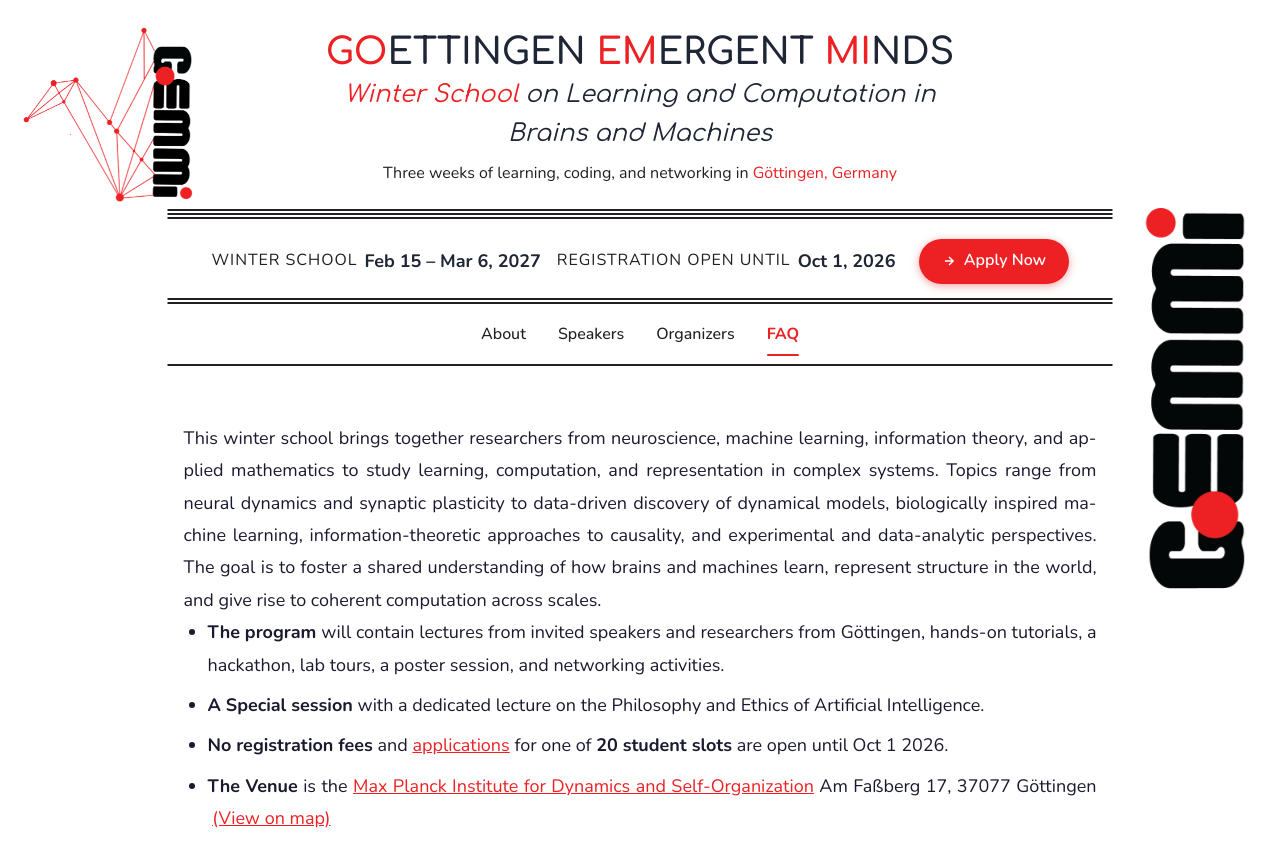
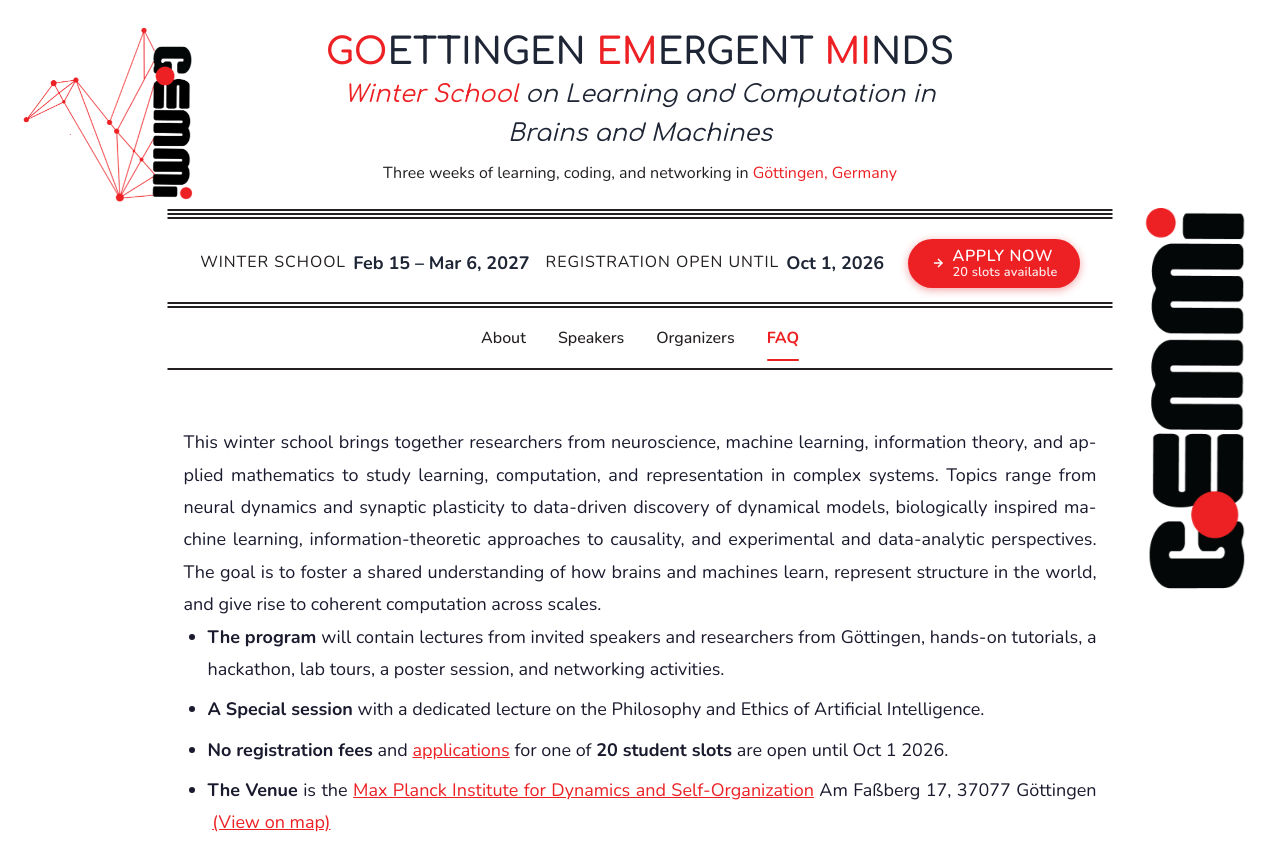
Before and after one commit to piklumallick/GoEMMI, a plain HTML site: page index.html in a window 1280 px wide. Shown: the top 842 px of the page. Drawn offline with nearby package versions, Linux system fonts and the light colour scheme.

Commit message:
update "apply" button

```diff
--- a/css/style.css
+++ b/css/style.css
@@ -297,7 +297,7 @@ nav a.active::after, nav a[aria-current="page"]::after { width: 100%; }
   background: var(--green);
   color: #fff !important;
   text-decoration: none;
-  padding: 0.6rem 1.4rem;
+  padding: 0.5rem 1.4rem;
   border-radius: 9999px;
   font-weight: 600;
   font-size: var(--text-sm);
@@ -305,6 +305,19 @@ nav a.active::after, nav a[aria-current="page"]::after { width: 100%; }
   flex-shrink: 0;
   transition: background 0.18s ease, transform 0.15s ease, box-shadow 0.18s ease;
   box-shadow: 0 2px 8px rgba(224, 27, 36, 0.4);
+}
+.calendar-strip-apply-btn .apply-btn-text {
+  display: flex;
+  flex-direction: column;
+  align-items: flex-start;
+  line-height: 1.15;
+}
+.calendar-strip-apply-btn .apply-btn-main { letter-spacing: 0.04em; }
+.calendar-strip-apply-btn .apply-btn-sub {
+  font-size: 0.8em;
+  font-weight: 600;
+  opacity: 0.9;
+  letter-spacing: 0.01em;
 }
 .calendar-strip-apply-btn:hover,
 .calendar-strip-apply-btn:focus { background: var(--green-dark); transform: translateY(-1px); box-shadow: 0 4px 16px rgba(224, 27, 36, 0.4); }
--- a/index.html
+++ b/index.html
@@ -37,7 +37,10 @@
     </div>
     <a href="https://events.gwdg.de/event/1440/registrations/1227/" target="_blank" rel="noopener noreferrer" class="calendar-strip-apply-btn">
       <svg width="14" height="14" viewBox="0 0 24 24" fill="none" stroke="currentColor" stroke-width="2.5" aria-hidden="true"><path d="M5 12h14M12 5l7 7-7 7"/></svg>
-      Apply Now
+      <span class="apply-btn-text">
+        <span class="apply-btn-main">APPLY NOW</span>
+        <span class="apply-btn-sub">20 slots available</span>
+      </span>
     </a>
   </section>
 
```
Also changed, not shown: impressum.html (+4 -1 lines), schedule.html (+4 -1 lines), .claude/settings.json.
